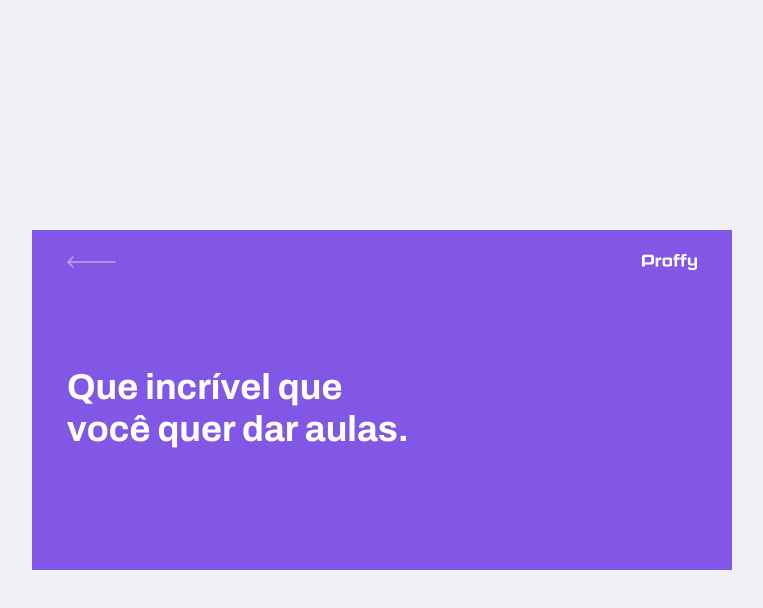
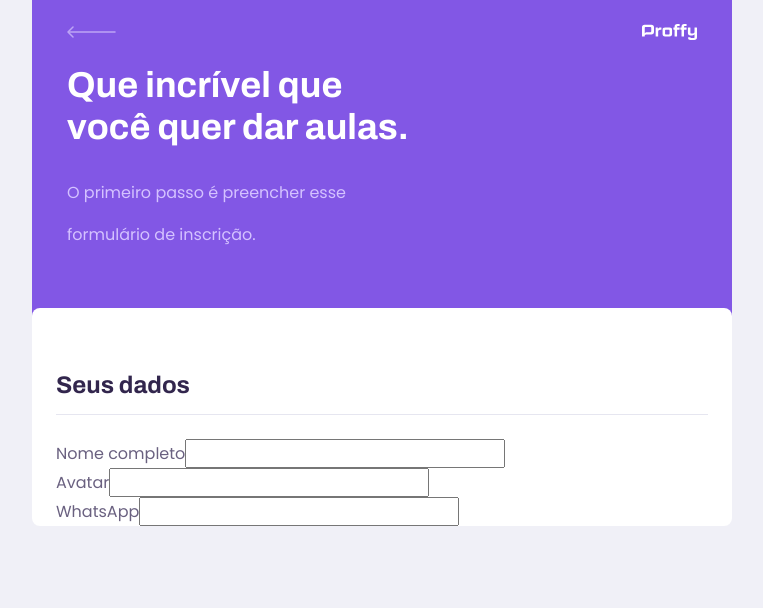
Before and after one commit to beniciodaniel/proffy-nwl, a React (Create React App) app: page /give-classes in a window 1280 px wide. Shown: the top 608 px of the page, without its empty margins (258-1021 px from the left). Built offline with nearby package versions, Linux system fonts and the light colour scheme.

Commit message:
built input component

```diff
--- /dev/null
+++ b/src/components/Input/index.tsx
@@ -0,0 +1,23 @@
+import React, { InputHTMLAttributes } from 'react';
+
+import './styles.css';
+
+interface InputProps extends InputHTMLAttributes<HTMLInputElement> {
+  name: string;
+  label: string;
+}
+
+const Input: React.FC<InputProps> = ({
+  name,
+  label,
+  ...atributosRestantes
+}) => {
+  return (
+    <div className="input-block">
+      <label htmlFor={name}>{label}</label>
+      <input type="text" id={name} {...atributosRestantes} />
+    </div>
+  );
+};
+
+export default Input;
--- a/src/components/PageHeader/index.tsx
+++ b/src/components/PageHeader/index.tsx
@@ -1,16 +1,21 @@
-import React from "react";
-import { Link } from "react-router-dom";
+import React from 'react';
+import { Link } from 'react-router-dom';
 
-import backIcon from "../../assets/images/icons/back.svg";
-import logoImg from "../../assets/images/logo.svg";
+import backIcon from '../../assets/images/icons/back.svg';
+import logoImg from '../../assets/images/logo.svg';
 
-import "./styles.css";
+import './styles.css';
 
 interface PageHeaderProps {
   title: string;
+  description?: string; //not required
 }
 
-const PageHeader: React.FC<PageHeaderProps> = ({ title, children }) => {
+const PageHeader: React.FC<PageHeaderProps> = ({
+  title,
+  description,
+  children,
+}) => {
   return (
     <header className="page-header">
       <div className="top-bar-container">
@@ -22,6 +27,7 @@
 
       <div className="header-content">
         <strong>{title}</strong>
+        {description && <p>{description}</p>}
 
         {children}
       </div>
--- a/src/components/PageHeader/styles.css
+++ b/src/components/PageHeader/styles.css
@@ -40,6 +40,14 @@
   color: var(--color-title-in-primary);
 }
 
+.page-header .header-content p {
+  max-width: 30rem;
+  font-size: 1.6rem;
+  line-height: 2.6;
+  color: var(--color-text-in-primary);
+  margin-top: 2.4rem;
+}
+
 @media (min-width: 700px) {
   .page-header {
     height: 340px;
--- a/src/pages/TeacherForm/index.tsx
+++ b/src/pages/TeacherForm/index.tsx
@@ -1,10 +1,36 @@
-import React from "react";
-import PageHeader from "../../components/PageHeader";
+import React from 'react';
+import PageHeader from '../../components/PageHeader';
+
+import './styles.css';
 
 function TeacherForm() {
   return (
     <div id="page-teacher-form" className="container">
-      <PageHeader title="Que incrível que você quer dar aulas." />
+      <PageHeader
+        title="Que incrível que você quer dar aulas."
+        description="O primeiro passo é preencher esse formulário de inscrição."
+      />
+
+      <main>
+        <fieldset>
+          <legend>Seus dados</legend>
+
+          <div className="input-block">
+            <label htmlFor="name">Nome completo</label>
+            <input type="text" id="name" />
+          </div>
+
+          <div className="input-block">
+            <label htmlFor="avatar">Avatar</label>
+            <input type="text" id="avatar" />
+          </div>
+
+          <div className="input-block">
+            <label htmlFor="whatsapp">WhatsApp</label>
+            <input type="text" id="whatsapp" />
+          </div>
+        </fieldset>
+      </main>
     </div>
   );
 }
--- /dev/null
+++ b/src/pages/TeacherForm/styles.css
@@ -0,0 +1,39 @@
+#page-teacher-form {
+  width: 100vw;
+  height: 100vh;
+}
+
+#page-teacher-form .page-header .header-content {
+  margin-bottom: 6.4rem;
+}
+
+#page-teacher-form main {
+  background: var(--color-box-base);
+  width: 100%;
+  max-width: 74rem;
+  border-radius: 0.8rem;
+  margin: -3.2rem auto 3.2rem;
+  padding-top: 6.4rem;
+  overflow: hidden;
+}
+
+#page-teacher-form main fieldset {
+  border: 0;
+  padding: 0 2.4rem;
+}
+
+#page-teacher-form main fieldset + fieldset {
+  margin-top: 6.4rem;
+}
+
+#page-teacher-form main fieldset legend {
+  font: 700 2.4rem Archivo;
+  color: var(--color-text-title);
+  margin-bottom: 2.4rem;
+  display: flex;
+  align-items: center;
+  justify-content: space-between;
+  width: 100%;
+  padding-bottom: 1.6rem;
+  border-bottom: 1px solid var(--color-line-in-white);
+}
--- a/src/pages/TeacherList/index.tsx
+++ b/src/pages/TeacherList/index.tsx
@@ -1,18 +1,16 @@
-import React from "react";
-import PageHeader from "../../components/PageHeader";
+import React from 'react';
+import PageHeader from '../../components/PageHeader';
 
-import "./styles.css";
-import TeacherItem from "../../components/TeacherItem";
+import './styles.css';
+import TeacherItem from '../../components/TeacherItem';
+import Input from '../../components/Input';
 
 function TeacherList() {
   return (
     <div id="page-teacher-list" className="container">
       <PageHeader title="Estes são os proffys disponíveis">
         <form id="search-teachers">
-          <div className="input-block">
-            <label htmlFor="subject">Matéria</label>
-            <input type="text" id="subject" />
-          </div>
+          <Input label="Matéria" name="subject" />
 
           <div className="input-block">
             <label htmlFor="week_day">Dia da semana</label>
```
Also changed, not shown: src/components/Input/styles.css (added).
